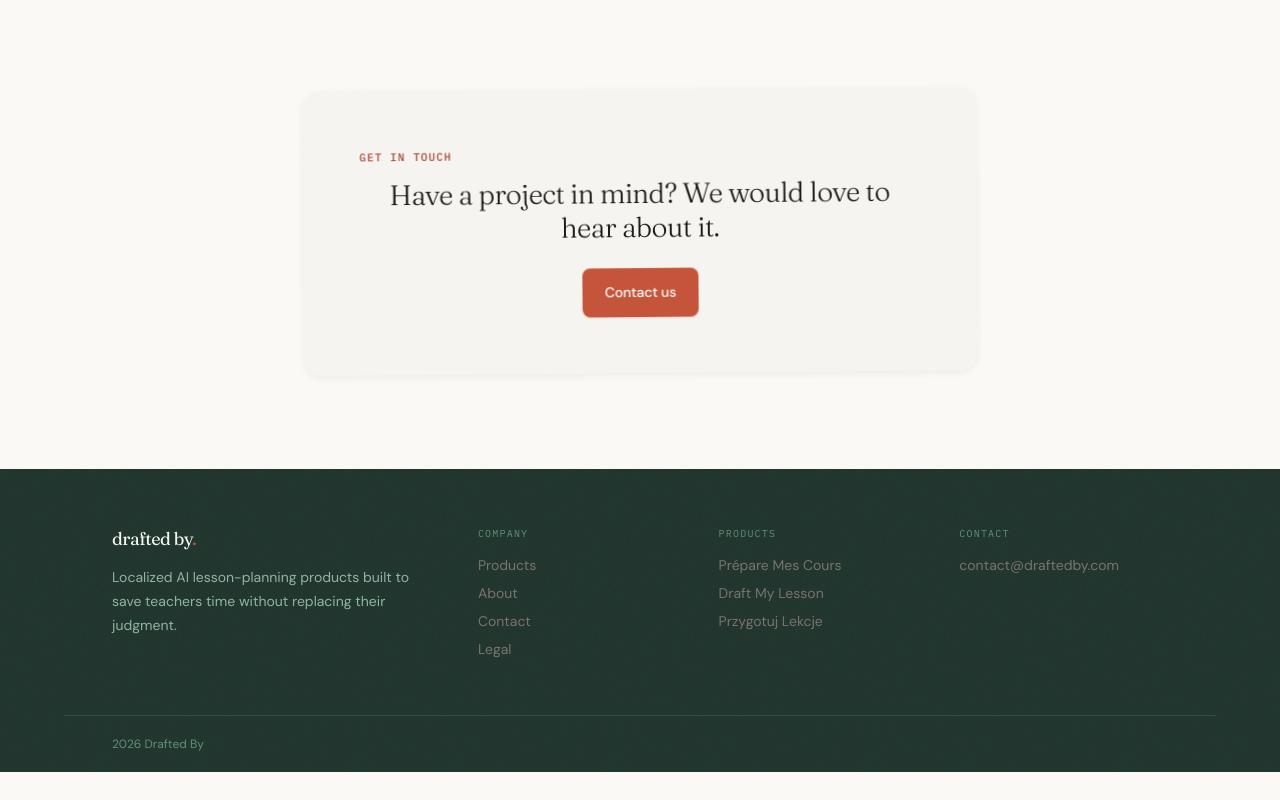
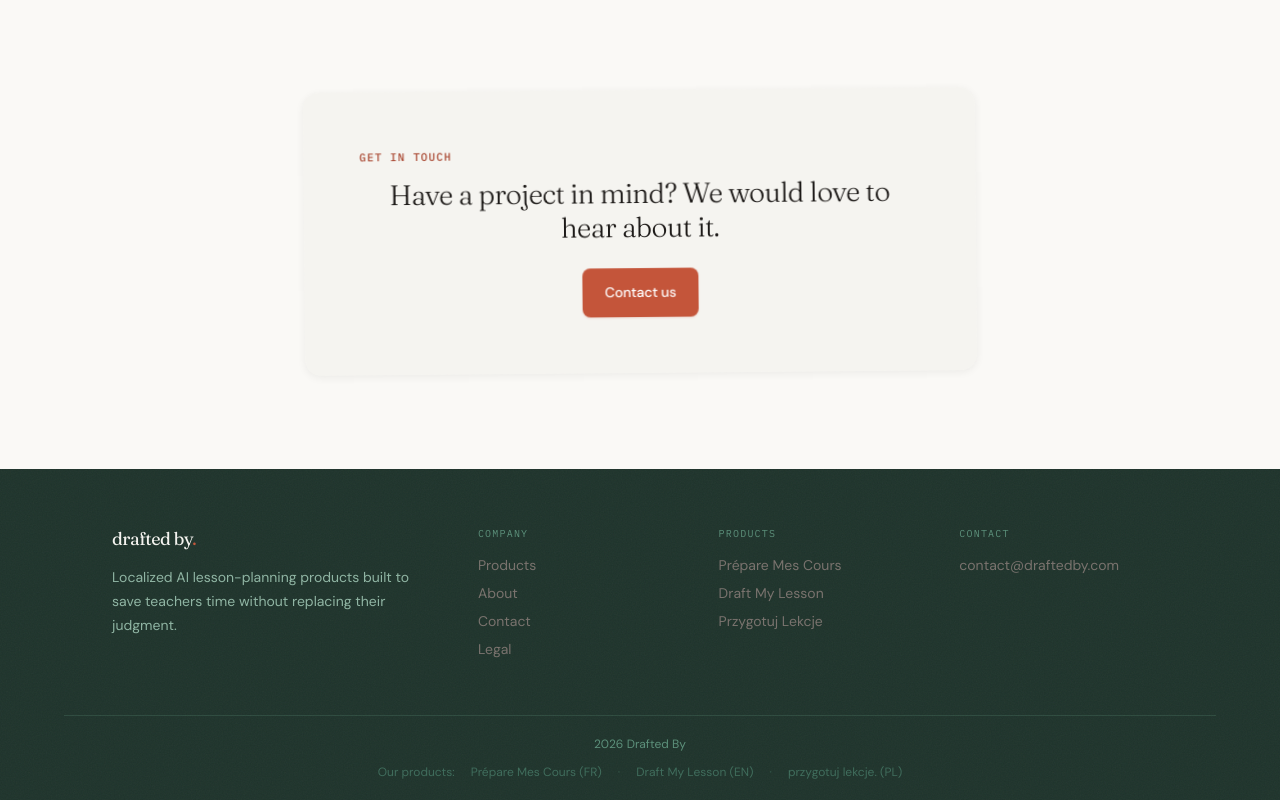
Before and after one commit to jdmcasanova/draftedby, a Next.js app: page / in a window 1280 px wide. Shown: the part 2248-3048 px from the top of the page. Before the commit the page ends 3020 px from the top, so only its background shows below. Built offline with nearby package versions, Linux system fonts and the light colour scheme.

Commit message:
add cross-links to PMC, DML, PL in footer

```diff
--- a/src/components/Footer.tsx
+++ b/src/components/Footer.tsx
@@ -90,10 +90,18 @@ export default function Footer() {
         </div>
       </div>
 
-      <div className="section-shell border-t border-forest-700 py-5">
+      <div className="section-shell border-t border-forest-700 py-5 flex flex-col items-center gap-3">
         <p className="text-xs text-forest-400">
           {new Date().getFullYear()} {COMPANY_NAME}
         </p>
+        <div className="flex flex-wrap items-center justify-center gap-x-4 gap-y-1 text-xs text-forest-500">
+          <span>Our products:</span>
+          <a href="https://preparemescours.fr" rel="noopener noreferrer" className="text-forest-400 hover:text-white transition-colors">Prépare Mes Cours (FR)</a>
+          <span className="text-forest-600">·</span>
+          <a href="https://draftmylesson.com" rel="noopener noreferrer" className="text-forest-400 hover:text-white transition-colors">Draft My Lesson (EN)</a>
+          <span className="text-forest-600">·</span>
+          <a href="https://przygotujlekcje.pl" rel="noopener noreferrer" className="text-forest-400 hover:text-white transition-colors">przygotuj lekcje. (PL)</a>
+        </div>
       </div>
     </footer>
   );
```
